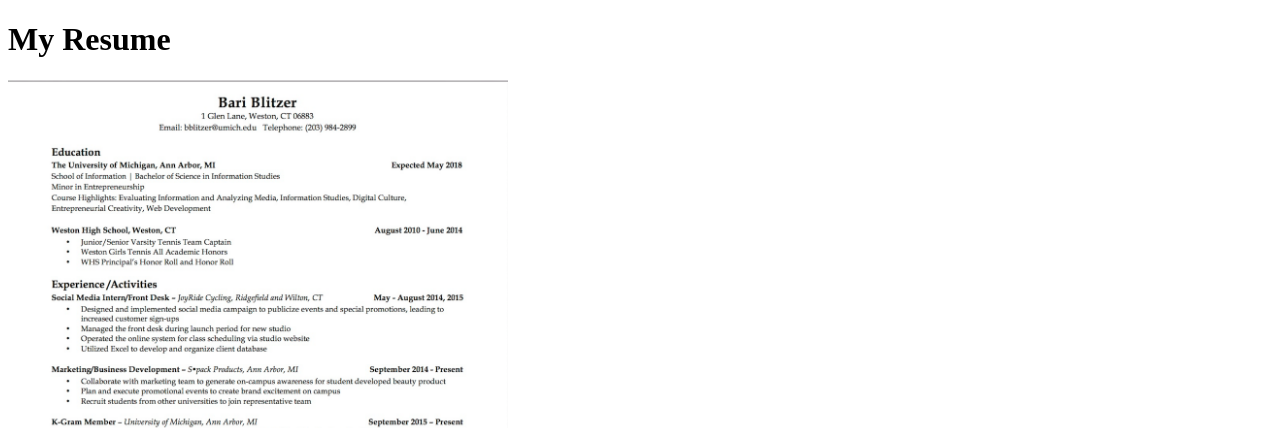
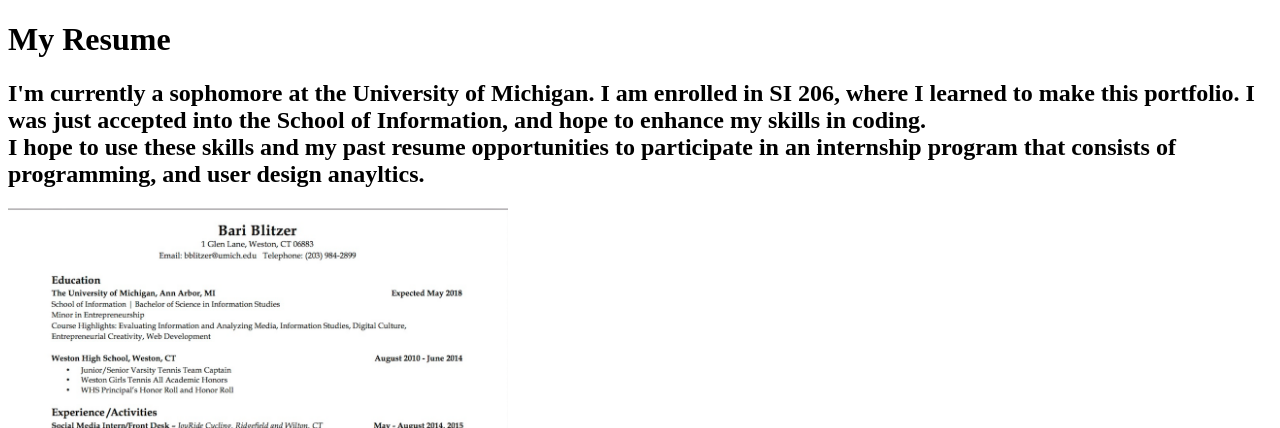
Before and after one commit to bariblitzer/jinjatemplates, a Python web app: template templates/myresume.html in a window 1280 px wide. Shown: the part 98-526 px from the top of the page. Run offline with Jinja, Linux system fonts and the light colour scheme; the template is opened without the code that fills it, so the values that code supplies are empty.

Commit message:
resume_bio

```diff
--- a/templates/myresume.html
+++ b/templates/myresume.html
@@ -5,6 +5,7 @@
 
 {% block content %}
 <h1>My Resume</h1>
+<h2>I'm currently a sophomore at the University of Michigan. I am enrolled in SI 206, where I learned to make this portfolio. I was just accepted into the School of Information, and hope to enhance my skills in coding.</br>I hope to use these skills and my past resume opportunities to participate in an internship program that consists of programming, and user design anayltics.</h2>
 <img src = "static/resume.png" alt = "resume" align="center" width = 500/>
 <!--<div class='my_container'>
 	<img src = "static/resume.png" alt = "resume" align="center" width = 500/>
```
